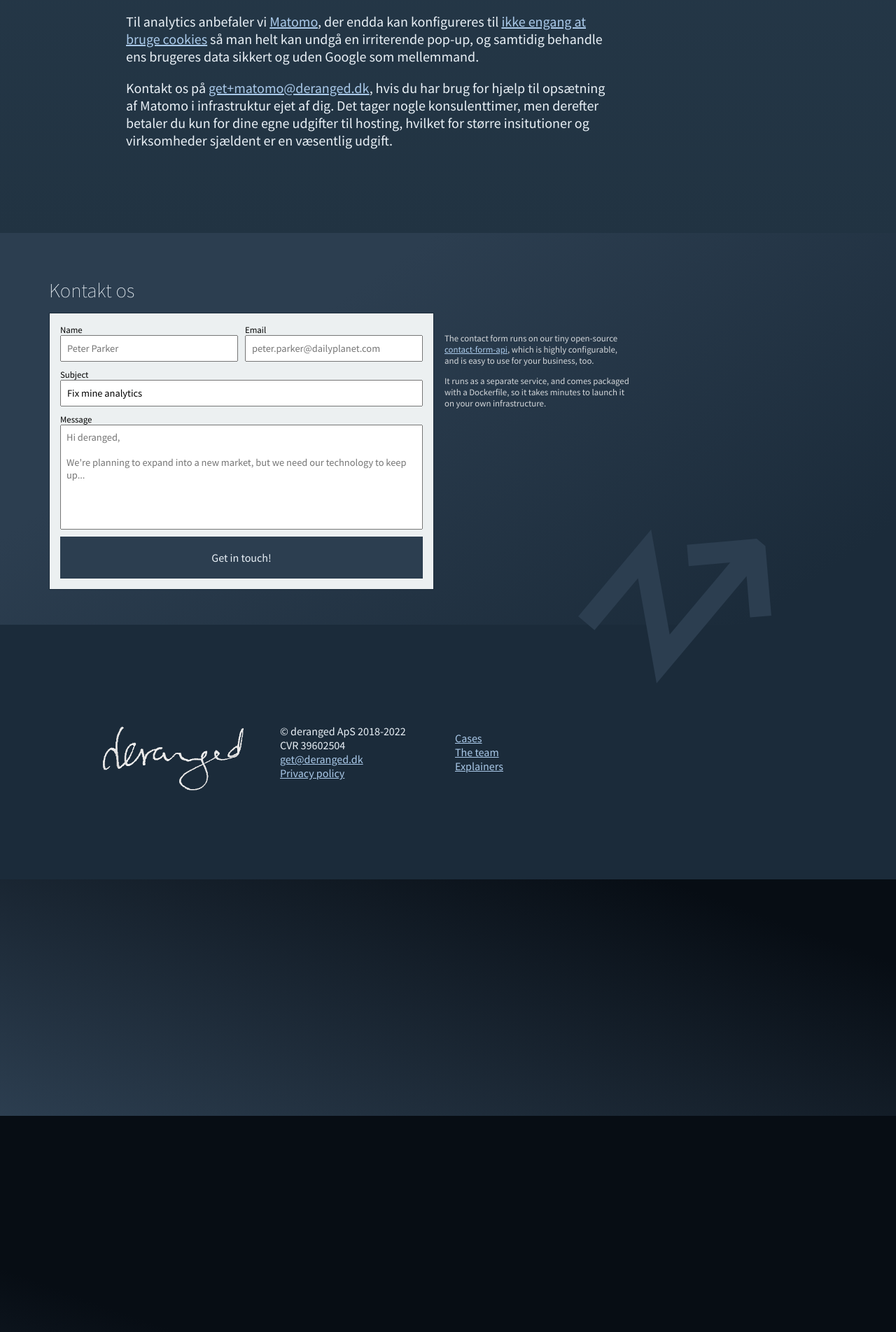
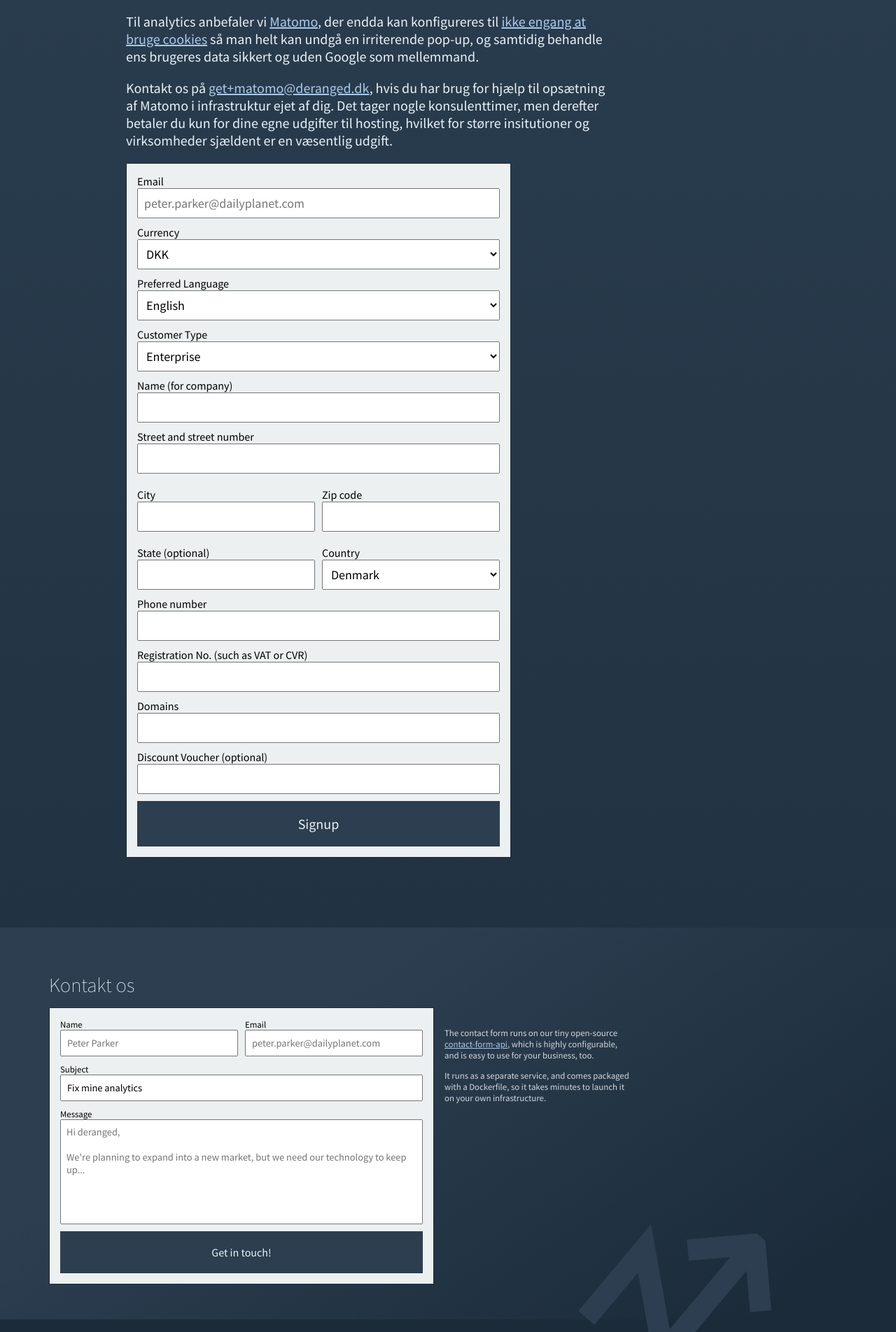
Before and after one commit to derangeddk/deranged.dk, a Jekyll site: the page built from fix-google-analytics/index.html, in a window 1280 px wide. Shown: the part 2005-3909 px from the top of the page at 70% size. Built offline with Jekyll 4.4.1, drawn with Linux system fonts in a browser that asks for light colours; some of the changed lines change nothing that is shown.

Commit message:
Create fix-analytics-form

```diff
--- /dev/null
+++ b/_includes/analytics_form.html
@@ -0,0 +1,214 @@
+<section class="contact-form">
+    <form id="contact-form-analytics" action="http://api.fix-analytics.deranged.dk/customer" method="post">
+        <label for="mail" class="honeypot">
+            <span>Repeat mail</span>
+            <input type="text" name="UZYvvqxJKVgFLbvYcWxs" placeholder="mary.jane@broadwaytheater.com" />
+            <!-- This is a honeypot, it is invisible to users, but not to bots. If it has value, it means it is a bot -->
+        </label>
+        <label for="email">
+            <span>Email</span>
+            <input type="text" name="email" placeholder="peter.parker@dailyplanet.com" />
+        </label>
+        <label>
+            <span>Currency</span>
+            <select name="" id="">
+                <option value="dkk">DKK</option>
+                <option value="euro">Euro</option>
+            </select>
+        </label>
+        <label>
+            <span>Preferred Language</span>
+            <select name="" id="">
+                <option value="en_US">English</option>
+                <option value="da_DK">Danish</option>
+            </select>
+        </label>
+        <label>
+            <span>Customer Type</span>
+            <select name="" id="">
+                <option value="company">Enterprise</option>
+                <option value="person">Private</option>
+            </select>
+        </label>
+        <label for="name">
+            <span>Name (for company)</span>
+            <input type="text" name="name" placeholder="" />
+        </label>
+        <label>
+            <span>Street and street number</span>
+            <input type="text" name="street" />
+        </label>
+        <div class="two-col-inputs">
+            <label>
+                <span>City</span>
+                <input type="text" name="cityText" />
+            </label>
+            <label for="">
+                <span>Zip code</span>
+                <input type="number" name="zipcode" />
+            </label>
+        </div>
+        <div class="two-col-inputs">
+            <label for="">
+                <span>State (optional)</span>
+                <input type="text" name="stateText" />
+            </label>
+            <label>
+                <span>Country</span>
+                <select name="countryId">
+                    <option value="dk">Denmark</option>
+                </select>
+            </label>
+        </div>
+        <label for="">
+            <span>Phone number</span>
+            <input type="number" name="phone" />
+        </label>
+        <label for="">
+            <span>Registration No. (such as VAT or CVR)</span>
+            <input type="text" name="registrationNo" />
+        </label>
+        <label for="">
+            <span> Domains </span>
+            <input type="text" name="domain" />
+        </label>
+        <label for="">
+            <span>Discount Voucher (optional)</span>
+            <input type="text" name="voucher" />
+        </label>
+        <button type="submit">Signup</button>
+    </form>
+    <div class="contact-form-overlay contact-form-overlay-clickthrough" data-analytics-form-overlay>Sending...</div>
+</section>
+
+<script>
+    (function () {
+        var form = document.getElementById("contact-form-analytics");
+        var honeypot = form.UZYvvqxJKVgFLbvYcWxs;
+        var nameField = form.name;
+        var emailField = form.email;
+        var messageField = form.message;
+        var subjectField = form.subject;
+
+        var contactFormOverlay = document.querySelector("[data-analytics-form-overlay]");
+
+        form.addEventListener("submit", function (e) {
+            e.preventDefault();
+            var honeypotValue = honeypot.value;
+            if (honeypotValue !== "") {
+                document.body.append("honeypot: '" + honeypotValue + "' (" + typeof honeypotValue + ")");
+                return;
+            }
+
+            showOverlay();
+
+            var name = nameField.value;
+            var email = emailField.value;
+            var message = messageField.value;
+            var subject = subjectField.value;
+
+            sendRequest(
+                {
+                    from: name + " <" + email + ">",
+                    subject: "[deranged.dk contact form] " + subject,
+                    content: message,
+                },
+                {
+                    success: showSuccess,
+                    failure: showFailure,
+                }
+            );
+
+            return false;
+        });
+
+        function showOverlay() {
+            contactFormOverlay.innerText = "Getting in touch...";
+            contactFormOverlay.classList.remove("contact-form-overlay-clickthrough");
+            requestAnimationFrame(function () {
+                contactFormOverlay.classList.add("contact-form-overlay-visible");
+            });
+        }
+
+        function sendRequest(data, callbacks) {
+            var req = new XMLHttpRequest();
+            req.open("POST", form.action, true);
+            req.setRequestHeader("Content-Type", "application/json");
+            req.onreadystatechange = function () {
+                if (req.readyState != 4) {
+                    return;
+                }
+                if (req.status == 200) {
+                    return callbacks.success();
+                }
+                console.error("Response from server on request", {
+                    status: req.statusText,
+                    responseType: req.responseType,
+                    response: req.response,
+                });
+                callbacks.failure();
+            };
+            req.send(JSON.stringify(data));
+        }
+
+        function showSuccess() {
+            contactFormOverlay.classList.remove("contact-form-overlay-visible");
+
+            setTimeout(function () {
+                contactFormOverlay.innerText = "Got in touch!";
+                contactFormOverlay.classList.add("contact-form-overlay-visible");
+
+                setTimeout(function () {
+                    contactFormOverlay.classList.remove("contact-form-overlay-visible");
+
+                    setTimeout(function () {
+                        contactFormOverlay.classList.add("contact-form-overlay-clickthrough");
+                    }, 500);
+                }, 1500);
+            }, 200);
+
+            deleteTextInField(nameField);
+            deleteTextInField(emailField);
+            deleteTextInField(messageField);
+            deleteTextInField(subjectField, function () {
+                writeTextInField(subjectField, "Quote request");
+            });
+        }
+
+        function showFailure() {
+            contactFormOverlay.classList.remove("contact-form-overlay-visible");
+
+            setTimeout(function () {
+                contactFormOverlay.innerText = "Something went wrong - try again!";
+                contactFormOverlay.classList.add("contact-form-overlay-visible");
+
+                setTimeout(function () {
+                    contactFormOverlay.classList.remove("contact-form-overlay-visible");
+
+                    setTimeout(function () {
+                        contactFormOverlay.classList.add("contact-form-overlay-clickthrough");
+                    }, 500);
+                }, 2000);
+            }, 200);
+        }
+
+        function deleteTextInField(field, callback) {
+            if (field.value.length == 0) {
+                if (callback) {
+                    return callback();
+                }
+                return;
+            }
+            field.value = field.value.substring(0, field.value.length - 1);
+            setTimeout(deleteTextInField, 33, field, callback);
+        }
+
+        function writeTextInField(field, text) {
+            if (text.length == 0) {
+                return;
+            }
+            field.value += text[0];
+            setTimeout(writeTextInField, 33, field, text.substring(1));
+        }
+    })();
+</script>
--- a/_sass/get_a_quote.scss
+++ b/_sass/get_a_quote.scss
@@ -69,7 +69,8 @@
     font-size: 0.8em;
   }
 
-  label input {
+  label input,
+  select {
     width: 100%;
     padding: 8px;
     font-family: inherit;
--- a/fix-google-analytics/index.html
+++ b/fix-google-analytics/index.html
@@ -64,6 +64,8 @@
     <p>
         Kontakt os på <a href="mailto:get+matomo@deranged.dk">get+matomo@deranged.dk</a>, hvis du har brug for hjælp til opsætning af Matomo i infrastruktur ejet af dig. Det tager nogle konsulenttimer, men derefter betaler du kun for dine egne udgifter til hosting, hvilket for større insitutioner og virksomheder sjældent er en væsentlig udgift.
     </p>
+    {% include analytics_form.html title='Kontakt os' hide_pitch='true' subject='Fix mine analytics' %}
+</main>
 
 <!--
 TODO:
```
